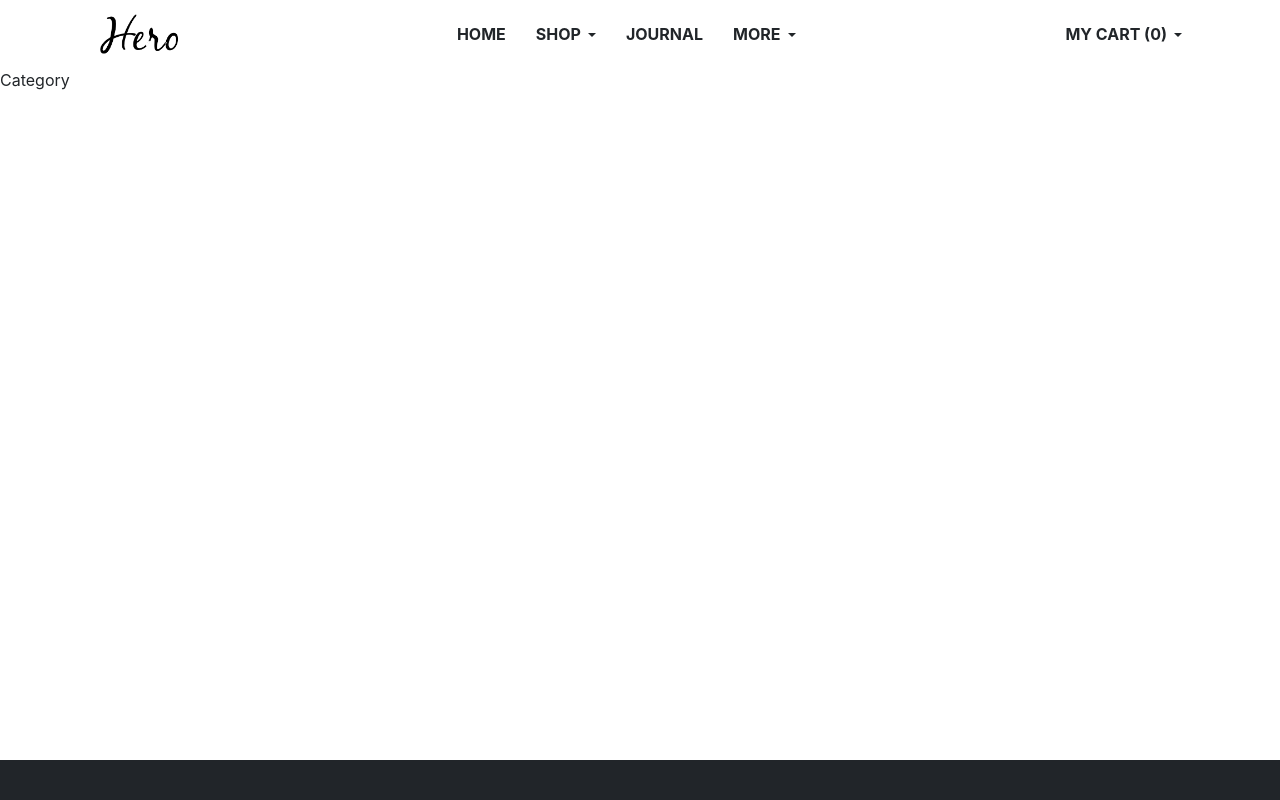
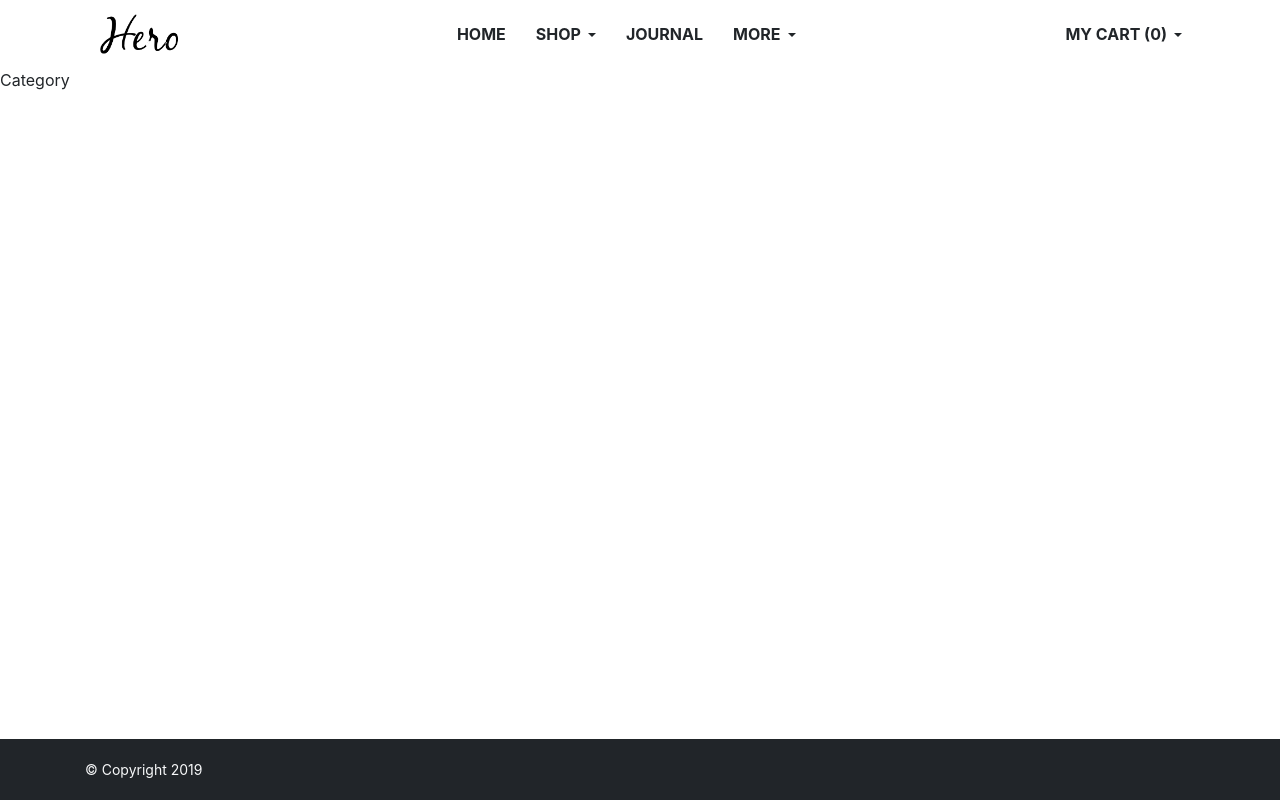
Before and after one commit to MrAspir/storefront, a React (Create React App) app: page / in a window 1280 px wide. Built offline with nearby package versions, Linux system fonts and the light colour scheme.

Commit message:
Added Copyright component

```diff
--- a/src/component/Footer/Footer.js
+++ b/src/component/Footer/Footer.js
@@ -1,10 +1,13 @@
 import React from 'react';
+
+import Copyright from './component/Copyright/Copyright';
 
 const Footer = () => (
     <footer className="Footer">
         <div className="Footer__container">
             <div className="Footer__row">
                 <div className="Footer__copyright">
+                    <Copyright />
                 </div>
 
                 <div className="Footer__developed">
--- a/src/component/Footer/Footer.scss
+++ b/src/component/Footer/Footer.scss
@@ -20,3 +20,5 @@
         @extend .col-auto;
     }
 }
+
+@import 'component/Copyright/Copyright';
--- /dev/null
+++ b/src/component/Footer/component/Copyright/Copyright.js
@@ -0,0 +1,7 @@
+import React from 'react';
+
+const Copyright = () => (
+    <div className="copyright">&copy; Copyright {new Date().getFullYear()}</div>
+);
+
+export default Copyright;
```
Also changed, not shown: src/component/Footer/component/Copyright/Copyright.scss (added).
